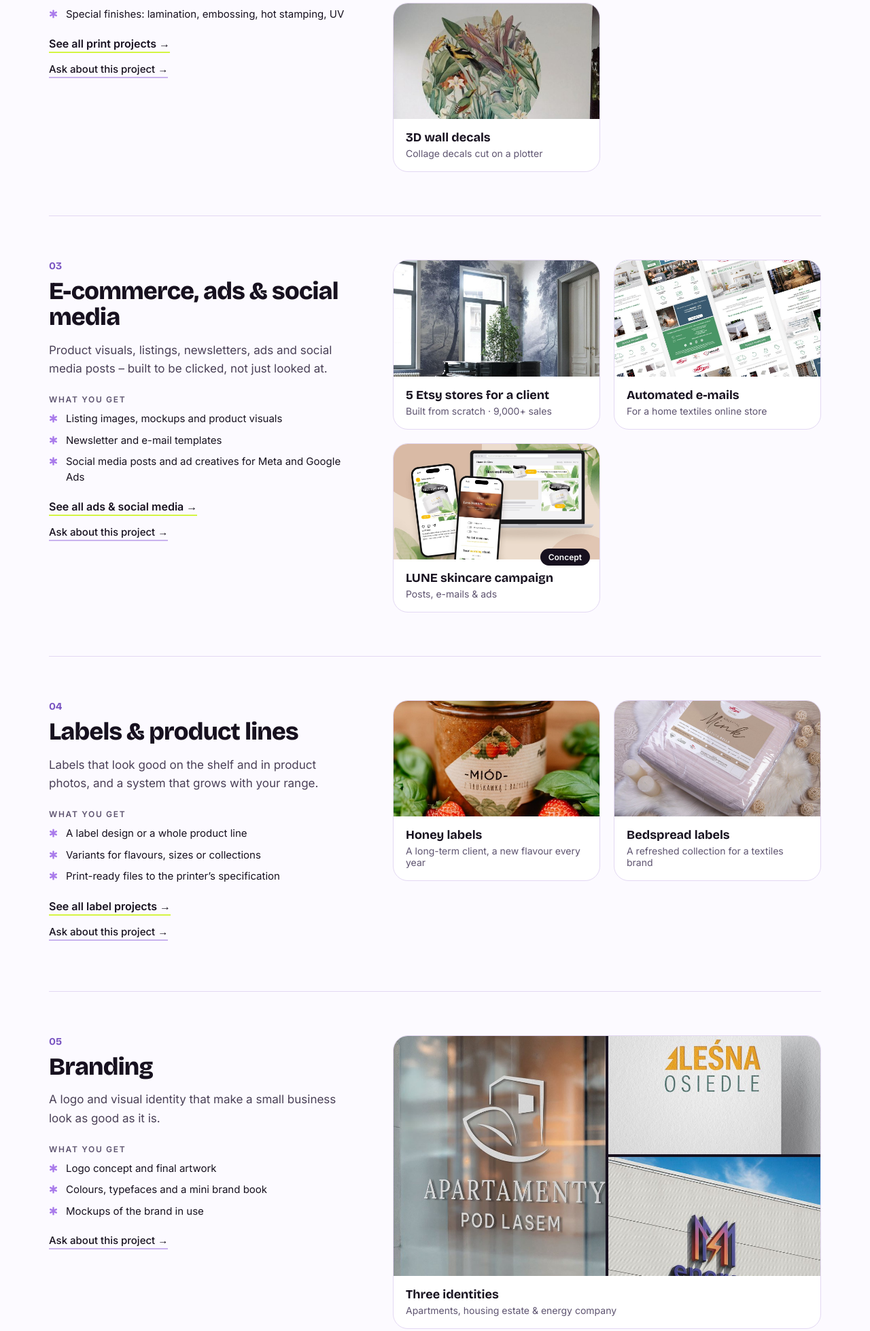
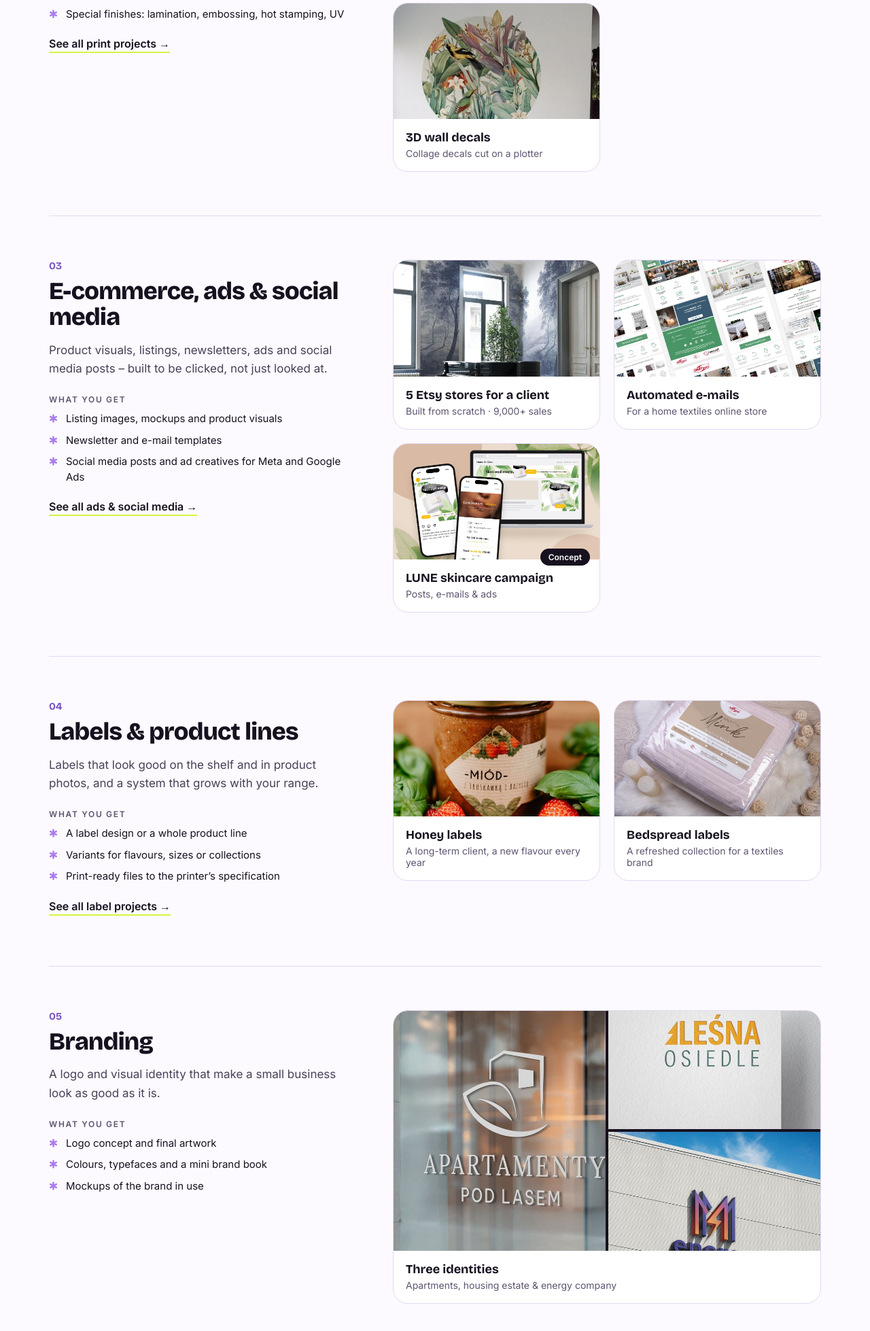
Before and after one commit to nataliaborzyk/nataliaborzyk.github.io, a plain HTML site: page index.html in a window 1280 px wide. Shown: the part 2196-4154 px from the top of the page at 68% size. Drawn offline with Linux system fonts and the light colour scheme.

Commit message:
Add files via upload

```diff
--- a/index.html
+++ b/index.html
@@ -79,7 +79,7 @@
     <p class="svc-lead" data-t="svpl">Hand-drawn surface patterns and illustrations for wallpaper, textiles, stationery and print-on-demand. License a design from my collection or commission one made for your product.</p>
     <p class="svc-sub" data-t="wyg">What you get</p>
     <ul class="svc-list"><li><svg class="ast" aria-hidden="true" viewBox="0 0 24 24" width="13" height="13"><g stroke="#A97BEB" stroke-width="4.6" stroke-linecap="round"><path d="M12 3v18M4.2 7.5l15.6 9M4.2 16.5l15.6-9"/></g></svg><span data-t="svpg0">A seamless repeat tile in print-ready quality</span></li><li><svg class="ast" aria-hidden="true" viewBox="0 0 24 24" width="13" height="13"><g stroke="#A97BEB" stroke-width="4.6" stroke-linecap="round"><path d="M12 3v18M4.2 7.5l15.6 9M4.2 16.5l15.6-9"/></g></svg><span data-t="svpg1">One to four colourways, chosen for where it will be used</span></li><li><svg class="ast" aria-hidden="true" viewBox="0 0 24 24" width="13" height="13"><g stroke="#A97BEB" stroke-width="4.6" stroke-linecap="round"><path d="M12 3v18M4.2 7.5l15.6 9M4.2 16.5l15.6-9"/></g></svg><span data-t="svpg2">A licence that fits how you will sell it</span></li></ul>
-    <div class="svc-links"><a class="link link--strong" href="illustration.html"><span data-t="svpall">See the pattern studio →</span></a><a class="link link--soft" href="#contact"><span data-t="ask">Ask about this project →</span></a></div>
+    <div class="svc-links"><a class="link link--strong" href="illustration.html"><span data-t="svpall">See the pattern studio →</span></a></div>
   </div>
   <div class="svc-projects"><a class="proj-link" href="illustration.html"><figure class="proj"><div class="proj-img"><img src="img/pattern-dogs.jpg" alt="" loading="lazy"></div><figcaption class="proj-body"><span class="proj-title" data-t="p1t">My pattern collection</span><span class="proj-meta" data-t="p1m">Wallpaper, textiles &amp; print-on-demand</span></figcaption></figure></a></div>
 </article><article class="svc" id="s-r">
@@ -89,7 +89,7 @@
     <p class="svc-lead" data-t="svrl">Catalogues, flyers, calendars, guides and parcel inserts – designed and prepared so the printer has nothing to fix.</p>
     <p class="svc-sub" data-t="wyg">What you get</p>
     <ul class="svc-list"><li><svg class="ast" aria-hidden="true" viewBox="0 0 24 24" width="13" height="13"><g stroke="#A97BEB" stroke-width="4.6" stroke-linecap="round"><path d="M12 3v18M4.2 7.5l15.6 9M4.2 16.5l15.6-9"/></g></svg><span data-t="svrg0">Layout and typography</span></li><li><svg class="ast" aria-hidden="true" viewBox="0 0 24 24" width="13" height="13"><g stroke="#A97BEB" stroke-width="4.6" stroke-linecap="round"><path d="M12 3v18M4.2 7.5l15.6 9M4.2 16.5l15.6-9"/></g></svg><span data-t="svrg1">DTP and print-ready files for offset or digital print</span></li><li><svg class="ast" aria-hidden="true" viewBox="0 0 24 24" width="13" height="13"><g stroke="#A97BEB" stroke-width="4.6" stroke-linecap="round"><path d="M12 3v18M4.2 7.5l15.6 9M4.2 16.5l15.6-9"/></g></svg><span data-t="svrg2">Special finishes: lamination, embossing, hot stamping, UV</span></li></ul>
-    <div class="svc-links"><a class="link link--strong" href="print.html"><span data-t="svrall">See all print projects →</span></a><a class="link link--soft" href="#contact"><span data-t="ask">Ask about this project →</span></a></div>
+    <div class="svc-links"><a class="link link--strong" href="print.html"><span data-t="svrall">See all print projects →</span></a></div>
   </div>
   <div class="svc-projects"><a class="proj-link" href="print.html"><figure class="proj"><div class="proj-img"><img src="img/catalogue-main.jpg" alt="" loading="lazy"></div><figcaption class="proj-body"><span class="proj-title" data-t="r1t">Materials catalogue</span><span class="proj-meta" data-t="r1m">16 spreads, saddle-stitched</span></figcaption></figure></a><a class="proj-link" href="print.html"><figure class="proj"><div class="proj-img"><img src="img/print.jpg" alt="" loading="lazy"></div><figcaption class="proj-body"><span class="proj-title" data-t="r2t">Flyer, guide &amp; parcel cards</span><span class="proj-meta" data-t="r2m">Print collateral for a wall décor brand</span></figcaption></figure></a><a class="proj-link" href="print.html"><figure class="proj"><div class="proj-img"><img src="img/decals.jpg" alt="" loading="lazy"></div><figcaption class="proj-body"><span class="proj-title" data-t="r3t">3D wall decals</span><span class="proj-meta" data-t="r3m">Collage decals cut on a plotter</span></figcaption></figure></a></div>
 </article><article class="svc" id="s-e">
@@ -99,7 +99,7 @@
     <p class="svc-lead" data-t="svel">Product visuals, listings, newsletters, ads and social media posts – built to be clicked, not just looked at.</p>
     <p class="svc-sub" data-t="wyg">What you get</p>
     <ul class="svc-list"><li><svg class="ast" aria-hidden="true" viewBox="0 0 24 24" width="13" height="13"><g stroke="#A97BEB" stroke-width="4.6" stroke-linecap="round"><path d="M12 3v18M4.2 7.5l15.6 9M4.2 16.5l15.6-9"/></g></svg><span data-t="sveg0">Listing images, mockups and product visuals</span></li><li><svg class="ast" aria-hidden="true" viewBox="0 0 24 24" width="13" height="13"><g stroke="#A97BEB" stroke-width="4.6" stroke-linecap="round"><path d="M12 3v18M4.2 7.5l15.6 9M4.2 16.5l15.6-9"/></g></svg><span data-t="sveg1">Newsletter and e-mail templates</span></li><li><svg class="ast" aria-hidden="true" viewBox="0 0 24 24" width="13" height="13"><g stroke="#A97BEB" stroke-width="4.6" stroke-linecap="round"><path d="M12 3v18M4.2 7.5l15.6 9M4.2 16.5l15.6-9"/></g></svg><span data-t="sveg2">Social media posts and ad creatives for Meta and Google Ads</span></li></ul>
-    <div class="svc-links"><a class="link link--strong" href="ecommerce.html"><span data-t="sveall">See all ads &amp; social media →</span></a><a class="link link--soft" href="#contact"><span data-t="ask">Ask about this project →</span></a></div>
+    <div class="svc-links"><a class="link link--strong" href="ecommerce.html"><span data-t="sveall">See all ads &amp; social media →</span></a></div>
   </div>
   <div class="svc-projects"><a class="proj-link" href="ecommerce.html"><figure class="proj"><div class="proj-img"><img src="img/etsy.jpg" alt="" loading="lazy"></div><figcaption class="proj-body"><span class="proj-title" data-t="e1t">5 Etsy stores for a client</span><span class="proj-meta" data-t="e1m">Built from scratch · 9,000+ sales</span></figcaption></figure></a><a class="proj-link" href="ecommerce.html"><figure class="proj"><div class="proj-img"><img src="img/darymex-nl-main.jpg" alt="" loading="lazy"></div><figcaption class="proj-body"><span class="proj-title" data-t="e2t">Automated e-mails</span><span class="proj-meta" data-t="e2m">For a home textiles online store</span></figcaption></figure></a><a class="proj-link" href="ecommerce.html"><figure class="proj"><div class="proj-img"><img src="img/digital-main.jpg" alt="" loading="lazy"></div><figcaption class="proj-body"><span class="proj-title" data-t="e3t">LUNE skincare campaign</span><span class="proj-meta" data-t="e3m">Posts, e-mails &amp; ads</span><span class="tag"><span data-t="e3g">Concept</span></span></figcaption></figure></a></div>
 </article><article class="svc" id="s-l">
@@ -109,7 +109,7 @@
     <p class="svc-lead" data-t="svll">Labels that look good on the shelf and in product photos, and a system that grows with your range.</p>
     <p class="svc-sub" data-t="wyg">What you get</p>
     <ul class="svc-list"><li><svg class="ast" aria-hidden="true" viewBox="0 0 24 24" width="13" height="13"><g stroke="#A97BEB" stroke-width="4.6" stroke-linecap="round"><path d="M12 3v18M4.2 7.5l15.6 9M4.2 16.5l15.6-9"/></g></svg><span data-t="svlg0">A label design or a whole product line</span></li><li><svg class="ast" aria-hidden="true" viewBox="0 0 24 24" width="13" height="13"><g stroke="#A97BEB" stroke-width="4.6" stroke-linecap="round"><path d="M12 3v18M4.2 7.5l15.6 9M4.2 16.5l15.6-9"/></g></svg><span data-t="svlg1">Variants for flavours, sizes or collections</span></li><li><svg class="ast" aria-hidden="true" viewBox="0 0 24 24" width="13" height="13"><g stroke="#A97BEB" stroke-width="4.6" stroke-linecap="round"><path d="M12 3v18M4.2 7.5l15.6 9M4.2 16.5l15.6-9"/></g></svg><span data-t="svlg2">Print-ready files to the printer’s specification</span></li></ul>
-    <div class="svc-links"><a class="link link--strong" href="labels.html"><span data-t="svlall">See all label projects →</span></a><a class="link link--soft" href="#contact"><span data-t="ask">Ask about this project →</span></a></div>
+    <div class="svc-links"><a class="link link--strong" href="labels.html"><span data-t="svlall">See all label projects →</span></a></div>
   </div>
   <div class="svc-projects"><a class="proj-link" href="labels.html"><figure class="proj"><div class="proj-img"><img src="img/honey-labels.jpg" alt="" loading="lazy"></div><figcaption class="proj-body"><span class="proj-title" data-t="l1t">Honey labels</span><span class="proj-meta" data-t="l1m">A long-term client, a new flavour every year</span></figcaption></figure></a><a class="proj-link" href="labels.html"><figure class="proj"><div class="proj-img"><img src="img/darymex-label-1.jpg" alt="" loading="lazy"></div><figcaption class="proj-body"><span class="proj-title" data-t="l2t">Bedspread labels</span><span class="proj-meta" data-t="l2m">A refreshed collection for a textiles brand</span></figcaption></figure></a></div>
 </article><article class="svc" id="s-b">
@@ -119,7 +119,7 @@
     <p class="svc-lead" data-t="svbl">A logo and visual identity that make a small business look as good as it is.</p>
     <p class="svc-sub" data-t="wyg">What you get</p>
     <ul class="svc-list"><li><svg class="ast" aria-hidden="true" viewBox="0 0 24 24" width="13" height="13"><g stroke="#A97BEB" stroke-width="4.6" stroke-linecap="round"><path d="M12 3v18M4.2 7.5l15.6 9M4.2 16.5l15.6-9"/></g></svg><span data-t="svbg0">Logo concept and final artwork</span></li><li><svg class="ast" aria-hidden="true" viewBox="0 0 24 24" width="13" height="13"><g stroke="#A97BEB" stroke-width="4.6" stroke-linecap="round"><path d="M12 3v18M4.2 7.5l15.6 9M4.2 16.5l15.6-9"/></g></svg><span data-t="svbg1">Colours, typefaces and a mini brand book</span></li><li><svg class="ast" aria-hidden="true" viewBox="0 0 24 24" width="13" height="13"><g stroke="#A97BEB" stroke-width="4.6" stroke-linecap="round"><path d="M12 3v18M4.2 7.5l15.6 9M4.2 16.5l15.6-9"/></g></svg><span data-t="svbg2">Mockups of the brand in use</span></li></ul>
-    <div class="svc-links"><a class="link link--soft" href="#contact"><span data-t="ask">Ask about this project →</span></a></div>
+    <div class="svc-links"></div>
   </div>
   <div class="svc-projects"><figure class="proj"><div class="proj-img"><img src="img/logos.jpg" alt="" loading="lazy"></div><figcaption class="proj-body"><span class="proj-title" data-t="b1t">Three identities</span><span class="proj-meta" data-t="b1m">Apartments, housing estate &amp; energy company</span></figcaption></figure></div>
 </article>
@@ -219,7 +219,6 @@ window.PL={
 "svph": "Wzory i ilustracje",
 "svpl": "Ręcznie rysowane wzory i ilustracje na tapety, tkaniny, artykuły papiernicze i produkty print-on-demand. Możesz kupić licencję na wzór z mojej kolekcji albo zamówić taki, który powstanie specjalnie dla Twojego produktu.",
 "wyg": "Co dostajesz",
-"ask": "Zapytaj o taki projekt →",
 "r1t": "Katalog materiałów",
 "r1m": "16 rozkładówek, oprawa zszywana",
 "r2t": "Ulotka, instrukcja i kartki do paczek",
```
